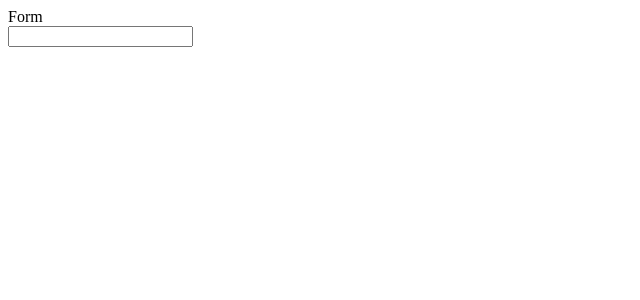
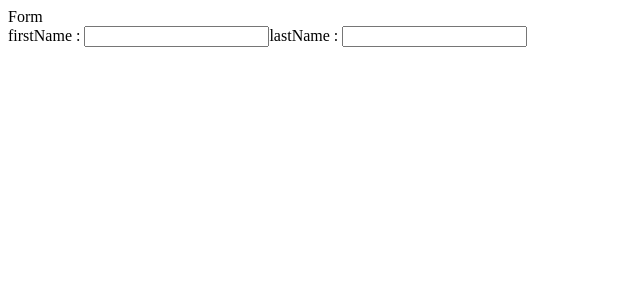
Before and after one commit to AmirTaki/React-JS-Tutorial-For-Beginners, a React (Create React App) app in the folder myproject/: page / in a window 1280 px wide. Shown: the top 300 px of the page, without its empty margins (0-640 px from the left). Built offline with nearby package versions, Linux system fonts and the light colour scheme.

Commit message:
Handling User Input Part 2

```diff
--- a/myproject/src/components/Form.js
+++ b/myproject/src/components/Form.js
@@ -3,22 +3,36 @@ import { Component } from "react";
 class Form extends Component {
 
     state = {
-        firstname : ""
+        firstname : "",
+        lastname : ''
     }
     handleChange = (event) => {
         this.setState({firstname : event.target.value})
         console.log(this.state.firstname)
     };
 
+    handleChangeLastName = (event) => {
+        this.setState({lastname : event.target.value})
+        console.log(this.state.lastname)
+    }
+
     render(){
         return(
             <div>Form
                 <form>
+                    <label>firstName : </label>
                     <input
                         type = "text"
                         value = {this.state.firstname}
                         onChange={this.handleChange}
                     ></input>
+                    <label>lastName : </label>
+                    <input
+                        type = "text"
+                        value = {this.state.lastname}
+                        onChange={this.handleChangeLastName}
+                    >
+                    </input>
                 </form>
             </div>
         )
```
